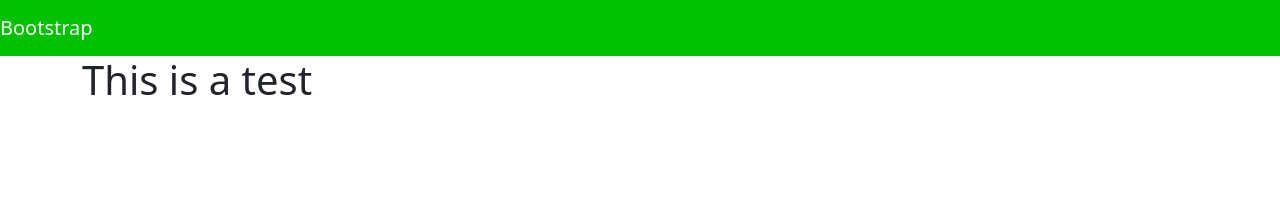
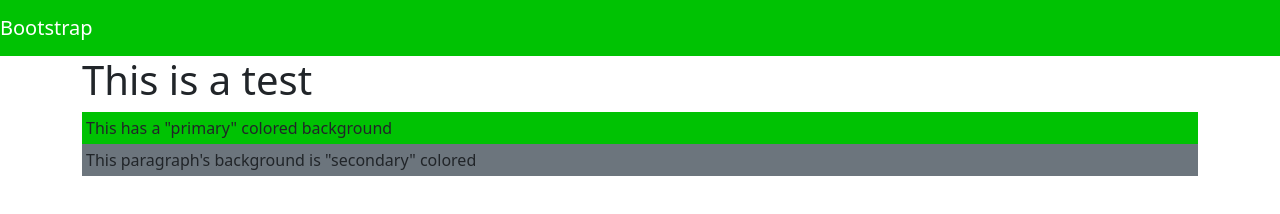
Before and after one commit to Agent-E11/basic-sass, a website: page bootstrap.html in a window 1280 px wide. Drawn offline with nearby package versions, Linux system fonts and the light colour scheme.

Commit message:
- Added paragraphs to `bootstrap.html` -

```diff
--- a/bootstrap.html
+++ b/bootstrap.html
@@ -13,6 +13,8 @@
     </div>
     <div class="container">
         <h1>This is a test</h1>
+        <p class="bg-primary">This has a "primary" colored background</p>
+        <p class="bg-secondary">This paragraph's background is "secondary" colored</p>
     </div>
 	<script src="https://cdn.jsdelivr.net/npm/bootstrap@5.3.2/dist/js/bootstrap.bundle.min.js"
 		integrity="sha384-C6RzsynM9kWDrMNeT87bh95OGNyZPhcTNXj1NW7RuBCsyN/o0jlpcV8Qyq46cDfL"
--- a/sass/boot-sass.scss
+++ b/sass/boot-sass.scss
@@ -3,3 +3,12 @@ $theme-colors: (
 );
 
 @import "../node_modules/bootstrap/scss/bootstrap.scss";
+
+body {
+    padding: 0;
+}
+
+p {
+    margin: 0;
+    padding: .25em;
+}
```
Also changed, not shown: css/boot-sass.css, 1 other file.
